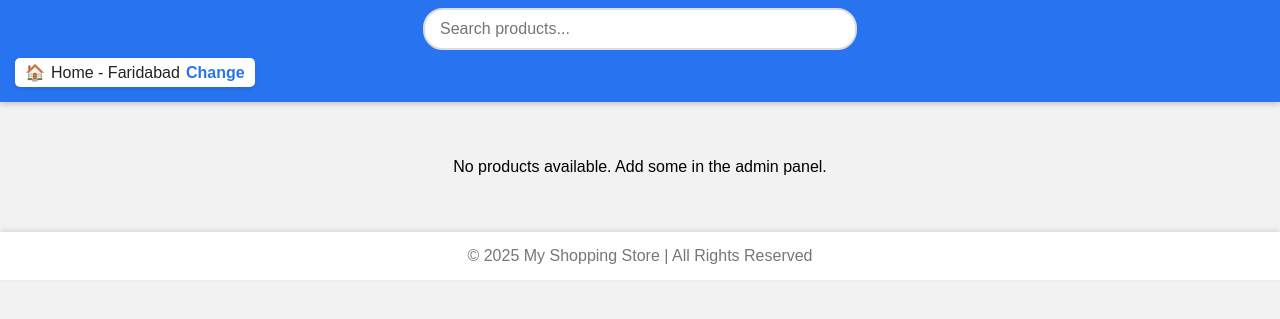
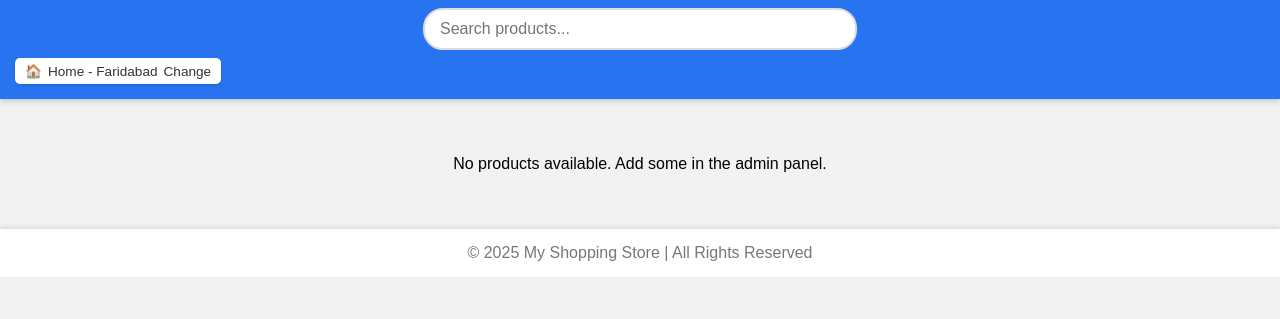
Before and after one commit to auroshreedash05/Shopping-site, a plain HTML site: page index.html in a window 1280 px wide. Shown: the part 65-384 px from the top of the page. Drawn offline with nearby package versions, Linux system fonts and the light colour scheme.

Commit message:
Update index.html

```diff
--- a/index.html
+++ b/index.html
@@ -23,7 +23,6 @@
       box-shadow: 0 2px 6px rgba(0,0,0,0.2);
     }
 
-    /* 🔄 Smooth transition for show/hide */
     .product {
       transition: all 0.3s ease;
     }
@@ -47,7 +46,6 @@
       position: relative;
     }
 
-    /* Cart count bubble */
     #cart-count {
       position: absolute;
       top: -5px;
@@ -61,7 +59,6 @@
       border: 2px solid white;
     }
 
-    /* 🔍 Search Bar */
     .search-bar {
       width: 100%;
       display: flex;
@@ -85,7 +82,6 @@
       box-shadow: 0 0 5px rgba(40, 116, 240, 0.5);
     }
 
-    /* Small home-style Location Bar */
     .location-bar {
       display: flex;
       align-items: center;
@@ -98,22 +94,6 @@
       font-size: 0.85rem;
       font-weight: normal;
       gap: 6px;
-    }
-
-    .location-bar span {
-      font-size: 1rem;
-    }
-
-    .location-text {
-      color: #222;
-      font-weight: 500;
-    }
-
-    .location-change {
-      color: #2874f0;
-      font-weight: bold;
-      cursor: pointer;
-      font-size: 0.8rem;
     }
 
     .container {
@@ -160,6 +140,12 @@
       margin-bottom: 10px;
     }
 
+    .stock-alert {
+      color: red;
+      font-weight: bold;
+      margin-bottom: 10px;
+    }
+
     .btn {
       background-color: #ff9f00;
       border: none;
@@ -192,12 +178,10 @@
       <a href="cart.html" id="cart-icon">🛒<span id="cart-count"></span></a>
     </div>
 
-    <!-- 🔍 Search Bar -->
     <div class="search-bar">
       <input type="text" id="search-input" placeholder="Search products..." onkeyup="searchProducts()">
     </div>
 
-    <!-- Simple home-style Location Bar -->
     <div class="location-bar">
       <span>🏠</span>
       <span class="location-text" id="current-location">Home - Faridabad</span>
@@ -205,14 +189,10 @@
     </div>
   </header>
 
-  <!-- Dynamic Products Container -->
-  <div class="container" id="product-container">
-    <!-- Products will load here dynamically -->
-  </div>
+  <div class="container"></div>
 
   <footer>© 2025 My Shopping Store | All Rights Reserved</footer>
 
-  <!-- Confetti Library -->
   <script src="https://cdn.jsdelivr.net/npm/canvas-confetti@1.6.0/dist/confetti.browser.min.js"></script>
 
   <script>
@@ -225,9 +205,25 @@
       cartCount.textContent = totalItems;
     }
 
-    // Load dynamic products
+    function searchProducts() {
+      const input = document.getElementById('search-input').value.toLowerCase();
+      const products = document.querySelectorAll('.product');
+      products.forEach(product => {
+        const name = product.querySelector('h2').textContent.toLowerCase();
+        product.style.display = name.includes(input) ? 'block' : 'none';
+      });
+    }
+
+    function changeLocation() {
+      const newLoc = prompt("Enter your delivery location:", localStorage.getItem('userLocation') || "Faridabad");
+      if (newLoc) {
+        document.getElementById('current-location').textContent = `Home - ${newLoc}`;
+        localStorage.setItem('userLocation', newLoc);
+      }
+    }
+
     function loadProducts() {
-      const container = document.getElementById('product-container');
+      const container = document.querySelector('.container');
       container.innerHTML = '';
 
       const products = JSON.parse(localStorage.getItem('products')) || [];
@@ -237,13 +233,15 @@
       }
 
       products.forEach(p => {
+        const stockAlert = p.stock && p.stock < 6 ? `<div class="stock-alert">Only few left!</div>` : '';
+
         const productHTML = `
           <div class="product">
             <img src="${p.image}" alt="${p.name}">
             <div class="details">
               <h2>${p.name}</h2>
               <div class="price">₹${p.price}</div>
-              <p style="color:gray;">Stock: ${p.stock}</p>
+              ${stockAlert}
               <button class="btn add-to-cart" data-name="${p.name}" data-price="${p.price}" data-image="${p.image}">Add to Cart</button>
               <button class="btn" style="background-color:#388e3c;">Buy Now</button>
             </div>
@@ -252,7 +250,6 @@
         container.innerHTML += productHTML;
       });
 
-      // Re-attach Add-to-Cart functionality
       document.querySelectorAll('.add-to-cart').forEach(btn => {
         btn.addEventListener('click', () => {
           const name = btn.getAttribute('data-name');
@@ -272,26 +269,6 @@
       });
     }
 
-    // Search function
-    function searchProducts() {
-      const input = document.getElementById('search-input').value.toLowerCase();
-      const products = document.querySelectorAll('.product');
-      products.forEach(product => {
-        const name = product.querySelector('h2').textContent.toLowerCase();
-        product.style.display = name.includes(input) ? 'block' : 'none';
-      });
-    }
-
-    // Change location prompt
-    function changeLocation() {
-      const newLoc = prompt("Enter your delivery location:", localStorage.getItem('userLocation') || "Faridabad");
-      if (newLoc) {
-        document.getElementById('current-location').textContent = `Home - ${newLoc}`;
-        localStorage.setItem('userLocation', newLoc);
-      }
-    }
-
-    // Load everything
     window.onload = function() {
       updateCartCount();
       loadProducts();
```
